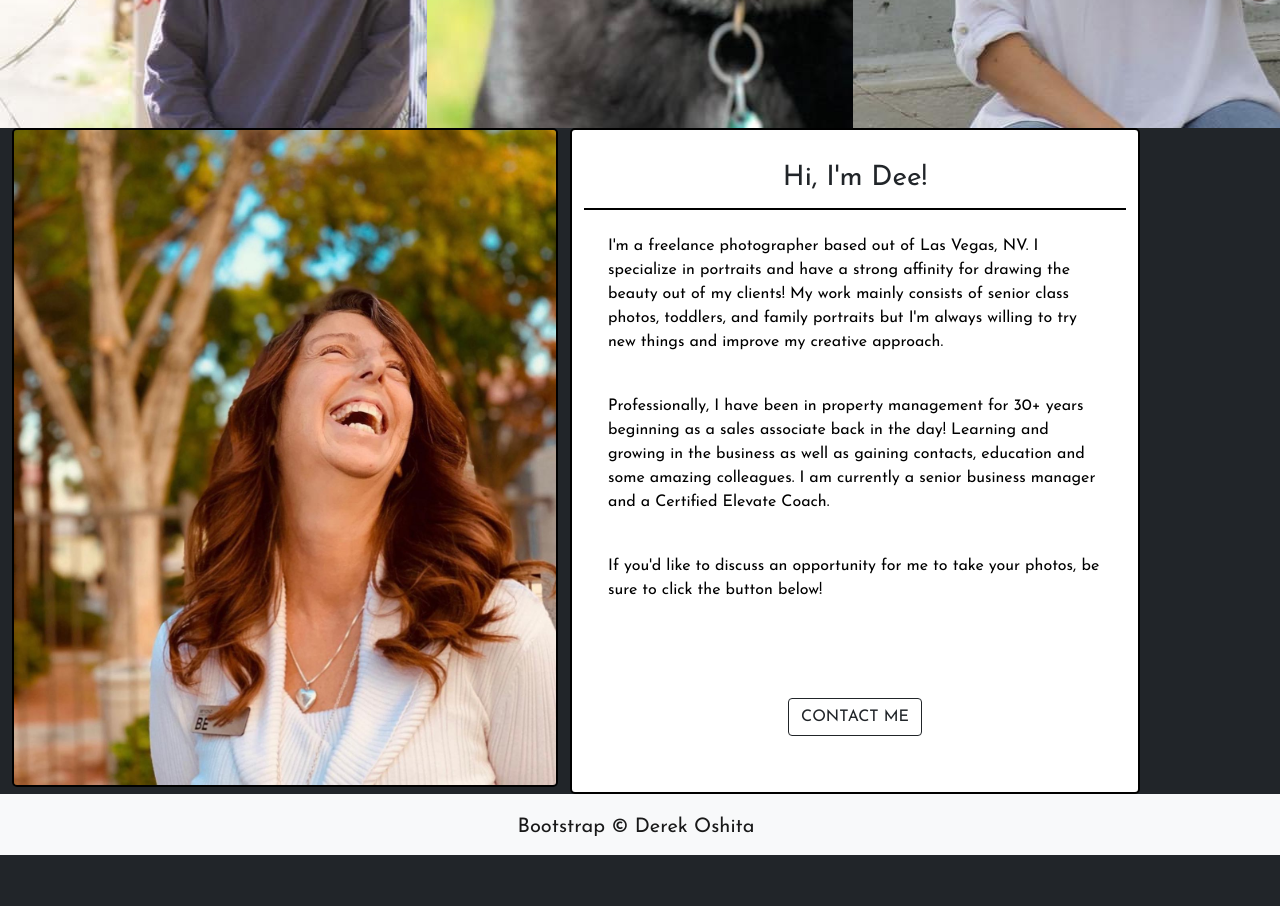
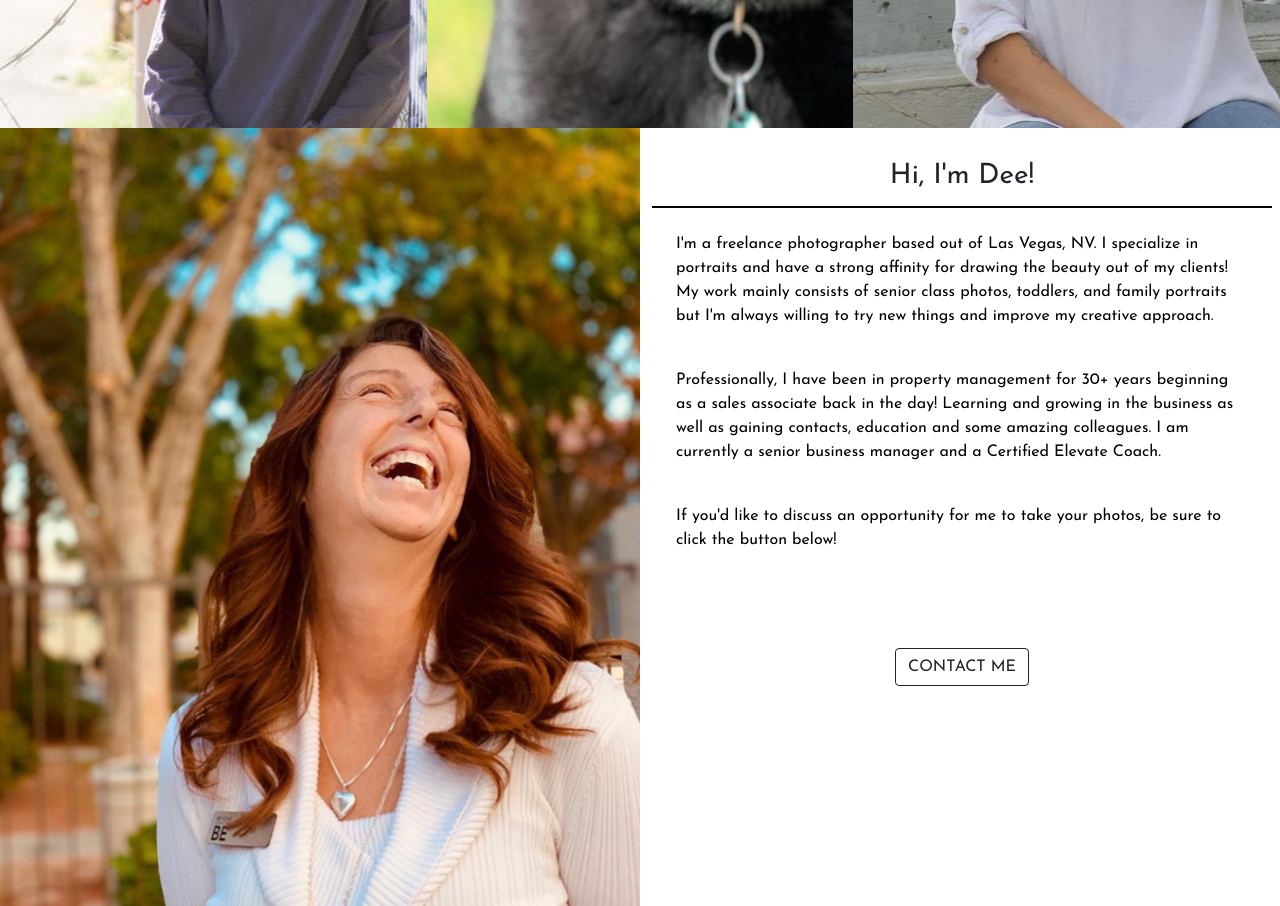
Before and after one commit to derek-oshita/dee-photography, a plain HTML site: page home.html in a window 1280 px wide. Shown: the part 720-1626 px from the top of the page. Before the commit the page ends 1575 px from the top, so only its background shows below. Drawn offline with nearby package versions, Linux system fonts and the light colour scheme.

Commit message:
Took about me components out of bordered container.s

```diff
--- a/home.html
+++ b/home.html
@@ -45,7 +45,7 @@
     ></script>
     <!-- JS CUSTOM  -->
   </head>
-  <body class="bg-dark">
+  <body class="bg-light">
     <!-- INSPIRATION: https://www.lisamicheleburns.com/ -->
     <!-- NAV BAR -->
     <nav class="navbar navbar-expand-lg navbar-light bg-light">
@@ -116,55 +116,7 @@
       </div>
     </nav>
 
-    <!-- MED / SMALL SCREENS-->
-    <!-- img dimensions: 384 x 576 -->
-    <!-- 1164 X 580 -->
-    <!-- <section id="home" class="d-block d-sm-none container text-center">
-      <img
-        class="d-block d-sm-none img-fluid animate__animated animate__fadeIn"
-        id="chelsea"
-        src="./static/chelsea_hero_med.jpg"
-        alt="chelsea"
-      />
-      <img
-        class="d-block d-sm-none img-fluid animate__animated animate__fadeIn"
-        id="stanley"
-        src="./static/stanley_hero_med.jpg"
-        alt="stanley"
-      />
-      <img
-        class="d-block d-sm-none img-fluid animate__animated animate__fadeI"
-        id="daniel"
-        src="./static/daniel_hero_med.jpg"
-        alt="daniel"
-      />
-    </section> -->
-    <!-- LARGE SCREENS BEFORE -->
-    <!-- <div class="row hero-row">
-      <div class="col hero" id="daniel">
-        <img
-          src="./static/chelsea_large.jpg"
-          alt=""
-          class="img-fluid d-none d-sm-inline animate__animated animate__fadeIn hero-img"
-        />
-      </div>
-      <div class="col hero" id="stanley">
-        <img
-          src="./static/stanley_large.jpg"
-          alt=""
-          class="img-fluid d-none d-sm-inline animate__animated animate__fadeIn hero-img"
-        />
-      </div>
-      <div class="col hero" id="chelsea">
-        <img
-          src="./static/daniel_large.jpg"
-          alt=""
-          class="img-fluid d-none d-sm-inline animate__animated animate__fadeIn hero-img"
-        />
-      </div>
-    </div> -->
-
-    <!-- LARGE SCREENS AFTER -->
+    <!-- HOMEPAGE -->
     <div class="container hero-container">
       <div class="row hero-row">
         <div class="col hero" id="daniel"></div>
@@ -182,22 +134,20 @@
     </div>
 
     <!-- ABOUT -->
-    <section class="container about-section">
-      <div class="row">
-        <!-- PHOTO -->
-        <div class="col-6 about-photo">
+    <section class="about-section">
+      <div class="row about-row">
+        <div class="container hero-container col-6 about-photo">
           <img
             src="./static/dee_hero.jpeg"
-            alt="dee"
-            class="img-fluid animate__animated animate__fadeIn"
+            alt=""
             id="dee-hero"
+            class="img-fluid"
           />
         </div>
 
         <div class="w-100 d-block d-sm-block d-md-none"></div>
 
-        <!-- PARAGRAPHS -->
-        <div class="col-6 about-paragraph">
+        <div class="container col-6 about-paragraph">
           <article class="container hello-section">
             <h3
               id="greeting"
@@ -244,6 +194,7 @@
         </div>
       </div>
     </section>
+
     <!-- FOOTER -->
     <nav class="navbar bottom justify-content-center navbar-light bg-light">
       <a class="navbar-brand" href="https://derek-oshita.github.io/"
--- a/main.css
+++ b/main.css
@@ -23,18 +23,13 @@ ABOUT
 */
 
 .about-section {
-  margin: 0;
+  display: flex;
+  padding: 0em 0.5em;
 }
 
 .about-paragraph {
-  border: solid black 2px;
-  border-radius: 5px;
+  margin: 0;
   background-color: white;
-}
-
-#dee-hero {
-  border: solid black 2px;
-  border-radius: 5px;
 }
 
 .hello-section {
@@ -60,6 +55,16 @@ ABOUT
   display: flex;
   justify-content: center;
   padding-top: 10vh;
+}
+
+.about-container {
+  margin: 0;
+}
+
+.about-photo,
+.about-container {
+  padding: 0;
+  margin: 0;
 }
 
 /*******************************************************************************************************************************************
@@ -325,6 +330,10 @@ MEDIA QUERIES
     padding-left: 1rem;
   }
 
+  .about-row {
+    margin: 0;
+  }
+
   .about-photo {
     padding: 0;
     width: 100vw;
@@ -347,7 +356,8 @@ MEDIA QUERIES
   }
 
   .about-section {
-    margin-bottom: 10vh;
+    padding: 0;
+    display: block;
   }
 
   .navbar-bottom {
```
